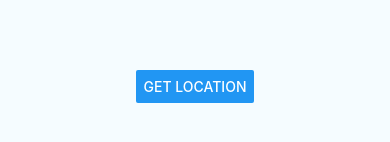
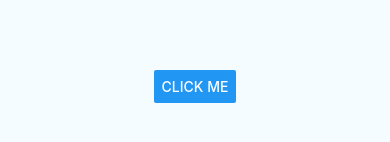
Before and after one commit to elisolero/react-native-app, a React Native app: screen / in a window 390 px wide. Shown: the part 336-478 px from the top of the page. Built offline with nearby package versions, Linux system fonts and the light colour scheme.

Commit message:
add location component

```diff
--- a/App.js
+++ b/App.js
@@ -8,7 +8,7 @@
  */
 
 import React, {Component} from 'react';
-import {Platform, StyleSheet, Text, View} from 'react-native';
+import {Platform, StyleSheet, Text, View,Alert} from 'react-native';
 import FetchLocation from './components/FetchLocation';
 
 const instructions = Platform.select({
@@ -20,10 +20,17 @@ const instructions = Platform.select({
 
 type Props = {};
 export default class App extends Component<Props> {
+  userLocationHandler = () => {
+    // console.log('Button clicked!!');
+    navigator.geolocation.getCurrentPosition(pos => {
+      console.log(pos)
+    },err => console.log(err))
+  }
+
   render() {
     return (
       <View style={styles.container}>
-        <FetchLocation onGetLocation={this.getUserLocationHandler} />
+        <FetchLocation getlocation={this.userLocationHandler} />
 
         {/* <Text style={styles.welcome}>Welcome to React Native!</Text>
         <Text style={styles.instructions}>To get started, edit App.js</Text>
--- a/components/FetchLocation.js
+++ b/components/FetchLocation.js
@@ -1,9 +1,12 @@
 import React from 'react';
-import {Button} from 'react-native';
+import {Alert,Button} from 'react-native';
 
-const fetchLocation = props => {
+const fetchLocation = (props) => {
     return (
-        <Button title="get location" onPress={props.onGetLocation} />
+        // <Button title="get location" onPress={() =>{
+        //     Alert.alert('test')
+        // }} />
+        <Button title="click me" onPress={props.getlocation}/>
     );
 };
 
--- a/package.json
+++ b/package.json
@@ -8,7 +8,8 @@
   },
   "dependencies": {
     "react": "16.6.3",
-    "react-native": "0.58.4"
+    "react-native": "0.58.4",
+    "react-native-maps": "^0.23.0"
   },
   "devDependencies": {
     "babel-core": "7.0.0-bridge.0",
```
Also changed, not shown: 1 other file (tests, documents, lock files or other folders).
